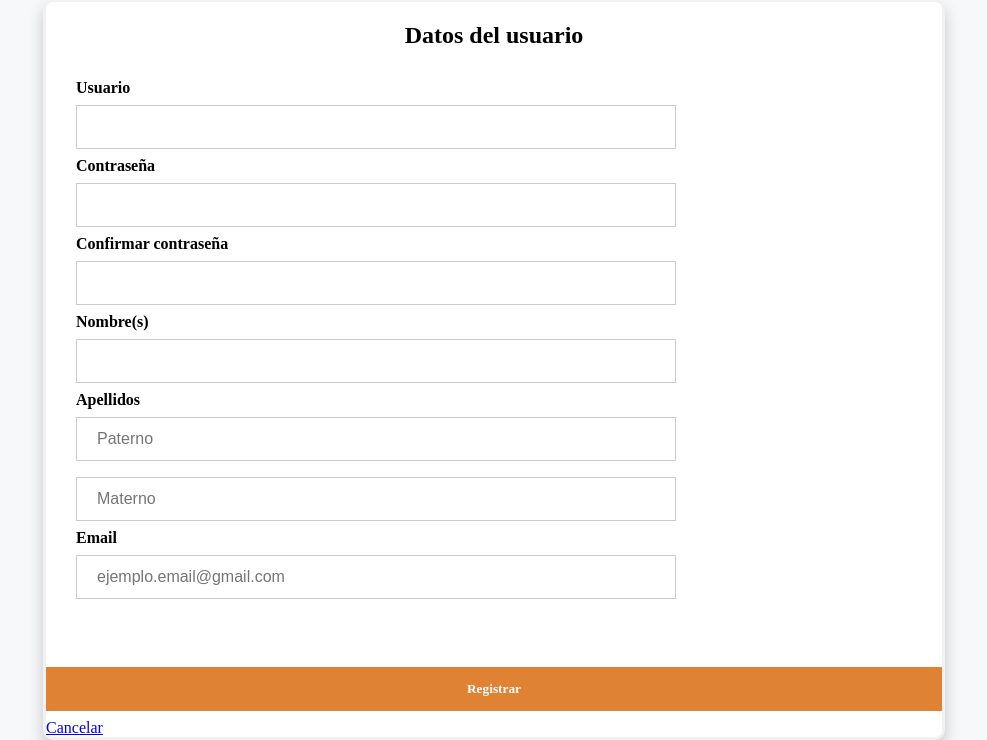
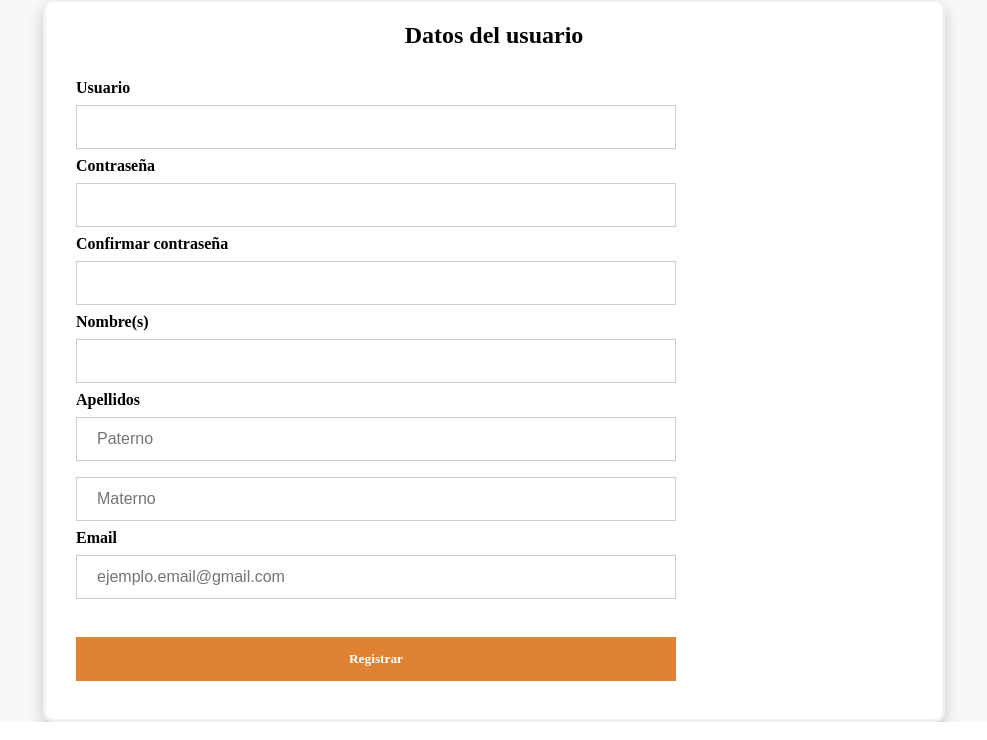
Before and after one commit to marko4789/Biblioteca-escolar-php, a PHP site: page /usuarioAgregar.php in a window 1280 px wide. Shown: the part 132-872 px from the top of the page, without its empty margins (146-1133 px from the left). Run offline with PHP 8.4, Linux system fonts and the light colour scheme.

Commit message:
Boton de cancelar bye bye

```diff
--- a/usuarioAgregar.php
+++ b/usuarioAgregar.php
@@ -65,21 +65,21 @@
                         <input name="usuario" type="text" pattern="[\wñ]+" required>
                     </div>
 
-                    <div >
+                    <div>
 
-                        <div >
+                        <div>
                             <label >Contraseña</label>
                             <input id="inputPassword1" name="password" type="password"  pattern="[\wñÑ]{8,}" required>
                         </div>
 
-                        <div >
+                        <div>
                             <label>Confirmar contraseña</label>
                             <input id="inputPassword2" name="confirmepassword" type="password"  pattern="[\wñÑ]{8,}" required>
                         </div>
 
                     </div>
 
-                    <div >
+                    <div>
                         <label>Nombre(s)</label>
                         <input name="nombres" type="text" pattern="([a-z]|[A-Z]|[á-úñN\s])+" required>
                     </div>
@@ -87,7 +87,7 @@
                     <label >Apellidos</label>
                     <div>
 
-                        <div >
+                        <div>
                             <input name="apellidoPaterno" placeholder="Paterno" type="text" pattern="([a-z]|[A-Z]|[á-úñN\s])+" required>
                         </div>
 
@@ -101,10 +101,7 @@
                         <input name="email" type="email" placeholder="ejemplo.email@gmail.com" required>
                     </div>
 
-                    </div>
-
                     <button type="submit" name="registrar">Registrar</button>
-                    <a href='Index.php'>Cancelar</a>
 
                 </form>
 
```
